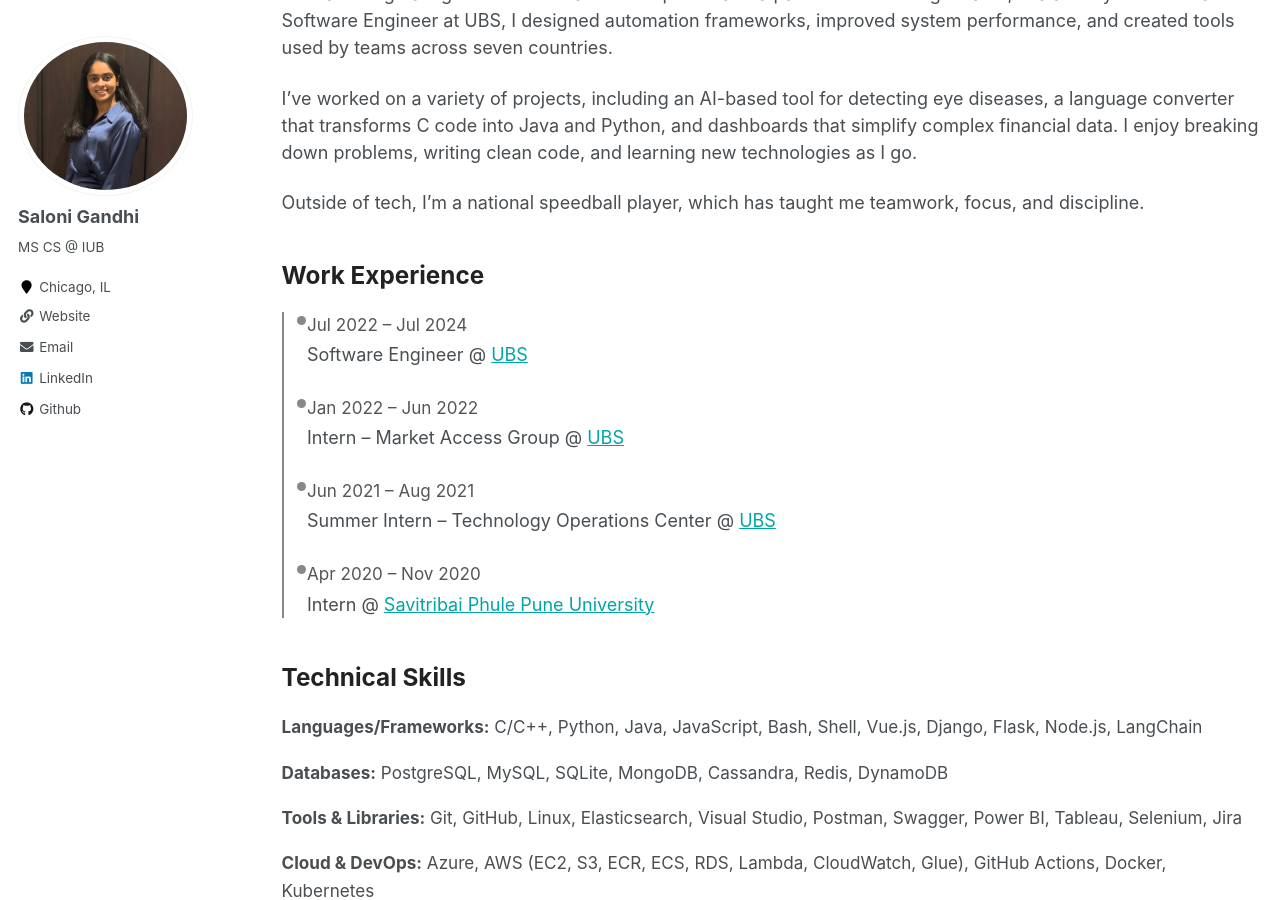
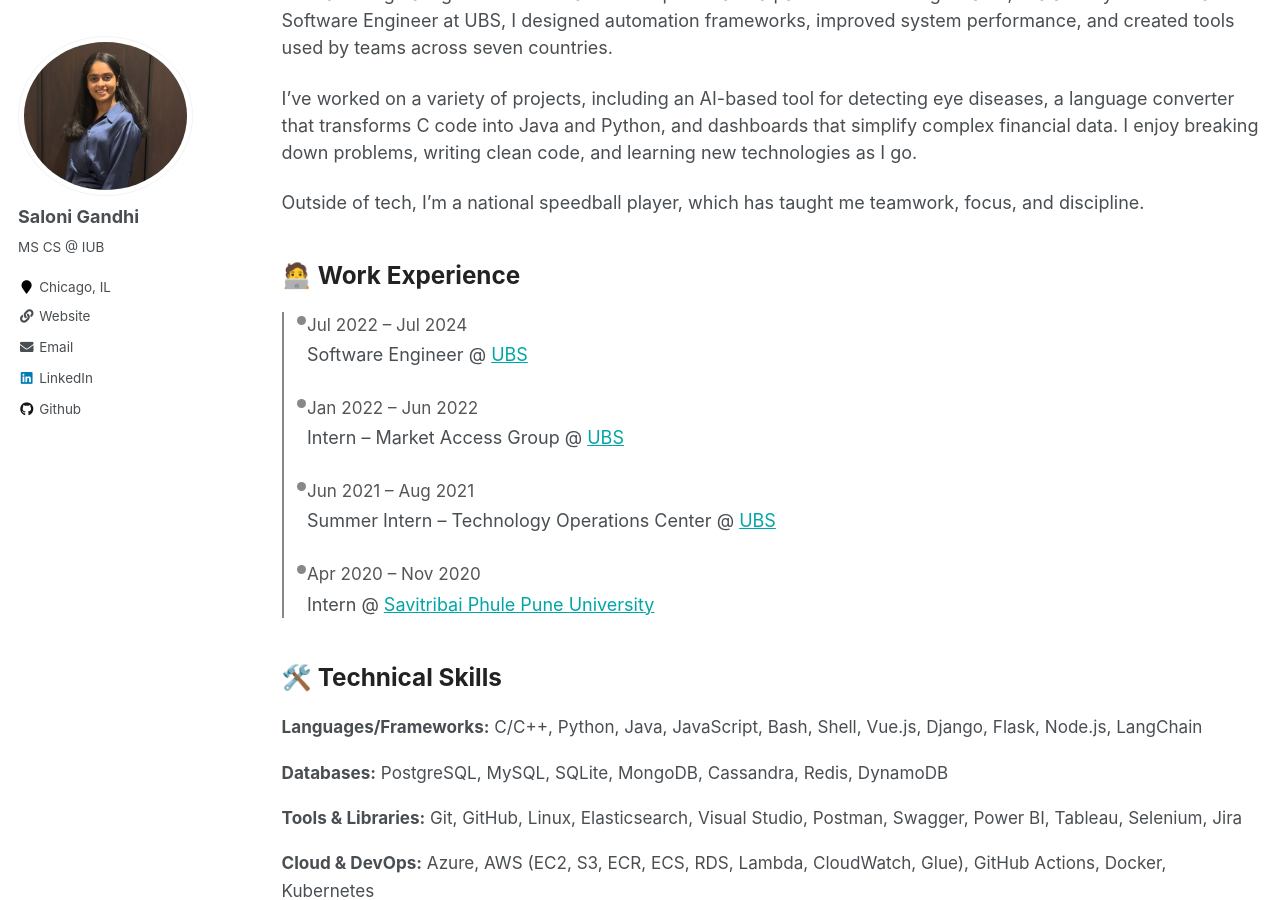
Before and after one commit to saloni111/saloni111.github.io, a Jekyll site: the page built from _pages/about.md, in a window 1280 px wide and 900 px high, scrolled down 211 px. Built offline with Jekyll 4.4.1, drawn with Linux system fonts in a browser that asks for light colours.

Commit message:
Update about.md

```diff
--- a/_pages/about.md
+++ b/_pages/about.md
@@ -89,7 +89,7 @@ Outside of tech, I’m a national speedball player, which has taught me teamwork
 </p>
 
 <!-- Work Experience Section -->
-<h2 class="section-title">Work Experience</h2>
+<h2 class="section-title">🧑‍💻 Work Experience</h2>
 <div class="timeline">
   <div class="timeline-entry">
     <span>Jul 2022 – Jul 2024</span>
@@ -110,7 +110,7 @@ Outside of tech, I’m a national speedball player, which has taught me teamwork
 </div>
 
 <!-- Technical Skills -->
-<h2 class="section-title">Technical Skills</h2>
+<h2 class="section-title">🛠️ Technical Skills</h2>
 <div class="skills-block"><strong>Languages/Frameworks:</strong> C/C++, Python, Java, JavaScript, Bash, Shell, Vue.js, Django, Flask, Node.js, LangChain</div>
 <div class="skills-block"><strong>Databases:</strong> PostgreSQL, MySQL, SQLite, MongoDB, Cassandra, Redis, DynamoDB</div>
 <div class="skills-block"><strong>Tools & Libraries:</strong> Git, GitHub, Linux, Elasticsearch, Visual Studio, Postman, Swagger, Power BI, Tableau, Selenium, Jira</div>
```
